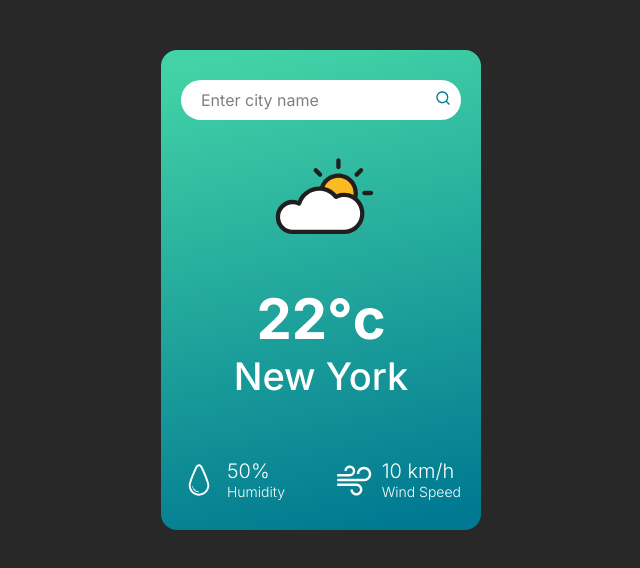
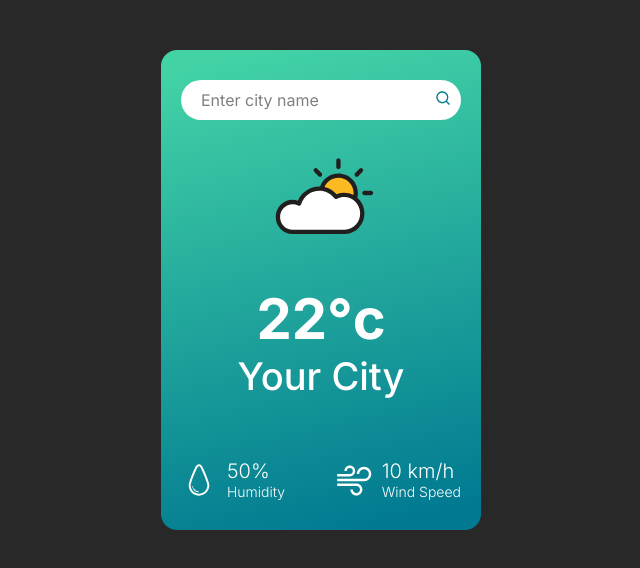
Before and after one commit to valeriy-usatov/weather-app-js, a plain HTML site: page index.html in a window 1280 px wide. Shown: the whole page, without its empty margins (319-959 px from the left). Drawn offline with Linux system fonts and the light colour scheme; no server answers.

Commit message:
Update index.html

```diff
--- a/index.html
+++ b/index.html
@@ -18,7 +18,7 @@
         </form>
         <img src="./img/weather/cloudy.svg" class="weather__img" alt="cloudy">
         <div class="weather__temp">22°c</div>
-        <div class="weather__city">New York</div>
+        <div class="weather__city">Your City</div>
         <div class="weather__details">
             <section class="details">
                 <img src="./img/ui/humidity.svg" alt="humidity" class="detsils__img">
```
